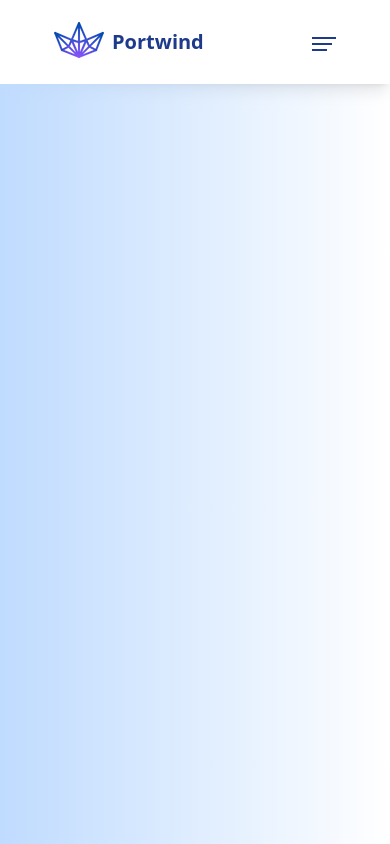
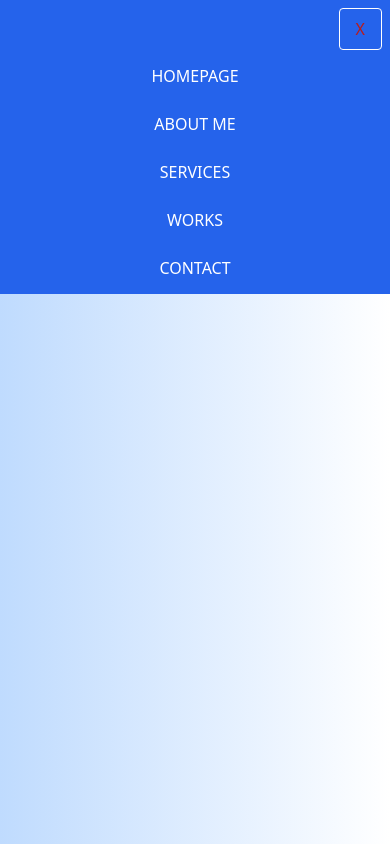
Before and after one commit to gorkemmadran/Portfolio-Website-TailwindCss, a plain HTML site: page index.html in a window 390 px wide. Both pictures are taken after a click on the element 323 px from the left and 44 px from the top of the page. Drawn offline with nearby package versions, Linux system fonts and the light colour scheme.

Commit message:
Dropdown Created

```diff
--- a/app.js
+++ b/app.js
@@ -0,0 +1,12 @@
+const closebtn = document.querySelector('#closebtn');
+const dropdown = document.querySelector('#dropdown');
+const dropdownMenu = document.querySelector('#dropdown-menu');
+
+dropdown.addEventListener('click', () => {
+    dropdownMenu.classList.toggle('hidden');
+});
+
+closebtn.addEventListener('click', (event) => {
+    event.stopPropagation();
+    dropdownMenu.classList.toggle('hidden');
+});
--- a/index.html
+++ b/index.html
@@ -7,7 +7,7 @@
     <script src="https://cdn.tailwindcss.com"></script>
     <title>Document</title>
 </head>
-<body>
+<body class="font-sans">
 
 
 <div class=" shadow-lg flex items-center bg-white h-[10vh]">
@@ -18,25 +18,34 @@
         </div>
         <div class="hidden sm:hidden xs:hidden md:block xl:block lg:block">
             <ul class="flex  items-center flex-row">
-                <li><a class="p-3 text-sm md:text-xs lg:text-sm xl:text-sm text-gray-500 hover:text-black font-bold duration-700" href="#">HOMEPAGE</a></li>
-                <li><a class="p-3 text-sm md:text-xs lg:text-sm xl:text-sm text-gray-500 hover:text-black font-bold duration-700" href="#">ABOUT ME</a></li>
-                <li><a class="p-3 text-sm md:text-xs lg:text-sm xl:text-sm text-gray-500 hover:text-black font-bold duration-700" href="#">SERVICES</a></li>
-                <li><a class="p-3 text-sm md:text-xs lg:text-sm xl:text-sm text-gray-500 hover:text-black font-bold duration-700" href="#">WORKS</a></li>
-                <li><a class="p-3 text-sm md:text-xs lg:text-sm xl:text-sm text-gray-500 hover:text-black font-bold duration-700" href="#">CONTACT</a></li>
+                <li><a class="p-3 text-sm md:text-xs lg:text-sm xl:text-sm text-gray-500 hover:text-blue-900 font-bold duration-700" href="#">HOMEPAGE</a></li>
+                <li><a class="p-3 text-sm md:text-xs lg:text-sm xl:text-sm text-gray-500 hover:text-blue-900 font-bold duration-700" href="#">ABOUT ME</a></li>
+                <li><a class="p-3 text-sm md:text-xs lg:text-sm xl:text-sm text-gray-500 hover:text-blue-900 font-bold duration-700" href="#">SERVICES</a></li>
+                <li><a class="p-3 text-sm md:text-xs lg:text-sm xl:text-sm text-gray-500 hover:text-blue-900 font-bold duration-700" href="#">WORKS</a></li>
+                <li><a class="p-3 text-sm md:text-xs lg:text-sm xl:text-sm text-gray-500 hover:text-blue-900 font-bold duration-700" href="#">CONTACT</a></li>
             </ul>
         </div>
         <div>
             <i class="fa-solid hidden sm:hidden xs:hidden md:block xl:block lg:block text-yellow-400 cursor-pointer text-3xl fa-moon"></i>
-            <div class=" xs:block sm:block  md:hidden  xl:hidden lg:hidden cursor-pointer">
+            <div id="dropdown" class="  xs:block  sm:block  md:hidden  xl:hidden lg:hidden cursor-pointer ">
                 <div class=" w-[24px] h-[2px] bg-blue-900 mt-1" ></div>
                 <div class=" w-[20px] h-[2px] bg-blue-900 mt-1"></div>
                 <div class=" w-[15px] h-[2px] bg-blue-900 mt-1"></div>
+                <ul id="dropdown-menu" class="hidden  bg-blue-600 z-50  text-white pt-[52px] pb-[2px] absolute right-0 top-0 w-[%100] text-center w-screen ">
+                    <li class="p-3 hover:rounded hover:bg-blue-300 hover:duration-700   hover:shadow-sm hover:shadow-white  ">HOMEPAGE</li>
+                    <li class="p-3 hover:rounded hover:bg-blue-300 hover:duration-700 hover:shadow-sm hover:shadow-white  ">ABOUT ME</li>
+                    <li class="p-3 hover:rounded hover:bg-blue-300 hover:duration-700 hover:shadow-sm hover:shadow-white ">SERVICES</li>
+                    <li class="p-3 hover:rounded hover:bg-blue-300  hover:duration-700 hover:shadow-sm hover:shadow-white ">WORKS</li>
+                    <li class="p-3 hover:rounded hover:bg-blue-300 hover:duration-700 hover:shadow-sm hover:shadow-white ">CONTACT</li>
+                    <button id="closebtn" class="border   rounded absolute top-2 right-2 border-white py-2 px-4  bg-transparent text-red-700  duration-700">X</button>
+
+                </ul>
             </div>
         </div>
     </nav>
 </div>
 
 <div class="bg-gradient-to-r from-blue-200  h-[90vh]"></div>
-
+<script src="./app.js"></script>
 </body>
 </html>
```
